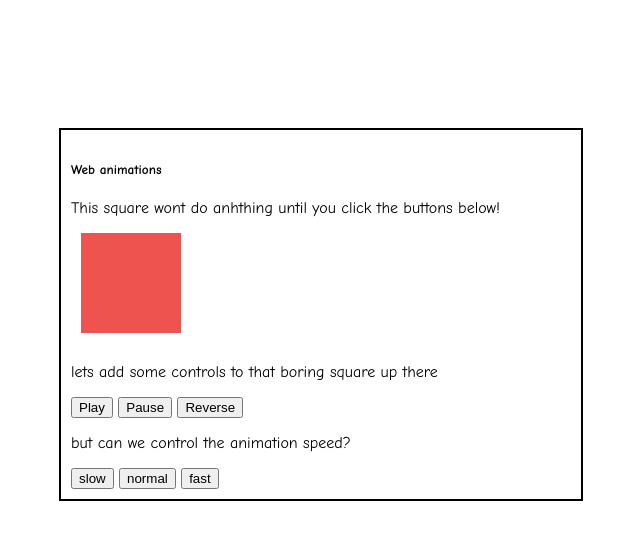
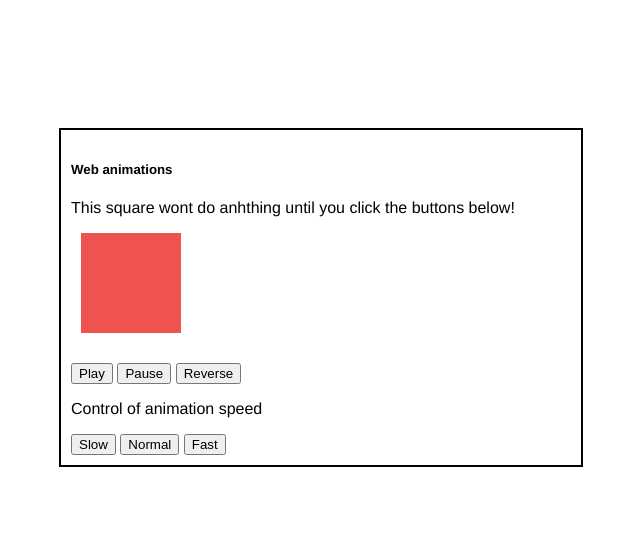
Before and after one commit to ThomasLee94/browser-api, a plain HTML site: page index.html in a window 1280 px wide. Shown: the whole page, without its empty margins (319-959 px from the left). Drawn offline with Linux system fonts and the light colour scheme.

Commit message:
[update] readme

```diff
--- a/index.html
+++ b/index.html
@@ -13,15 +13,15 @@
             <div id="square"></div>
         </div>
 
-
-        <p>lets add some controls to that boring square up there</p>
+        <!-- Animation features -->
         <button id="play">Play</<butt></button>
         <button id="pause">Pause</button>
         <button id="reverse">Reverse</button>
-        <p>but can we control the animation speed?</p>
-        <button id="slow">slow</button>
-        <button id="normal">normal</button>
-        <button id="fast">fast</button>
+
+        <p>Control of animation speed</p>
+        <button id="slow">Slow</button>
+        <button id="normal">Normal</button>
+        <button id="fast">Fast</button>
     </body>
-    <script src="index.js" type="text/javascript"></script>
+    <script src="index.js"></script>
 </html>
--- a/index.js
+++ b/index.js
@@ -27,23 +27,26 @@ const squareAnimation = square.animate([
     iterations: Infinity
 });
 
+// * Pause feature
 squareAnimation.pause();
 document.getElementById('square').style.backgroundColor = "#EF5350";
-
 
 document.getElementById('pause').addEventListener('click', function() {
   squareAnimation.pause();
   document.getElementById('square').style.backgroundColor = "#EF5350";
 });
 
+// * Play feature
 document.getElementById('play').addEventListener('click', function() {
   squareAnimation.play();
   document.getElementById('square').style.backgroundColor = "#2196F3";
 });
 
+// * Reverse feature
 document.getElementById('reverse').addEventListener('click', function() {
   squareAnimation.reverse();
 });
+
 
 document.getElementById('slow').addEventListener('click', function() {
   squareAnimation.playbackRate = 0.5;
--- a/stylesheet.css
+++ b/stylesheet.css
@@ -3,7 +3,7 @@ body{
     padding: 10px;
     margin: 10% auto;
     width: 500px;
-    font-family: comic sans ms;
+    font-family: helvetica;
 }
 
 #square,#circle {
```
Also changed, not shown: 1 other file.
